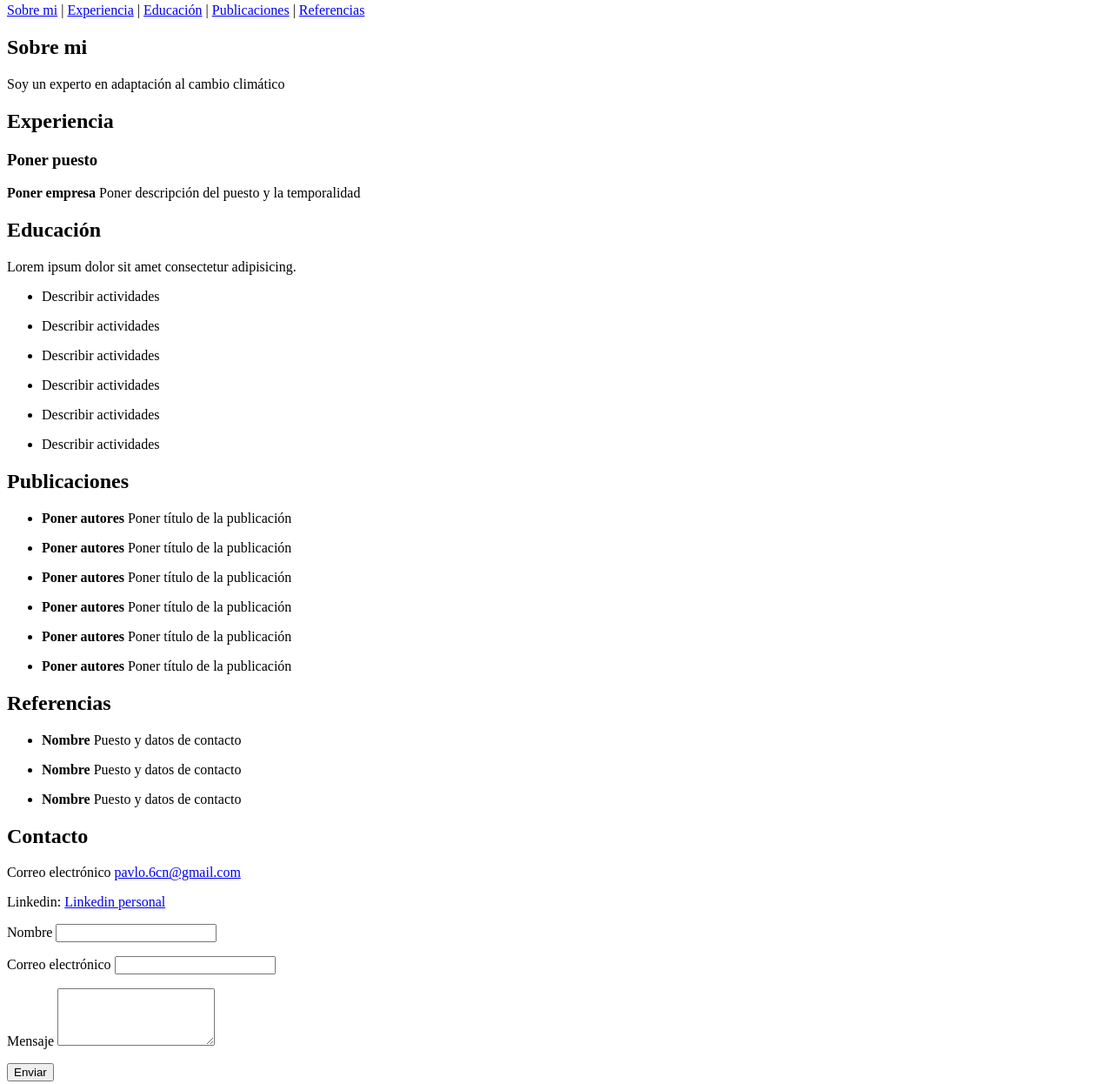
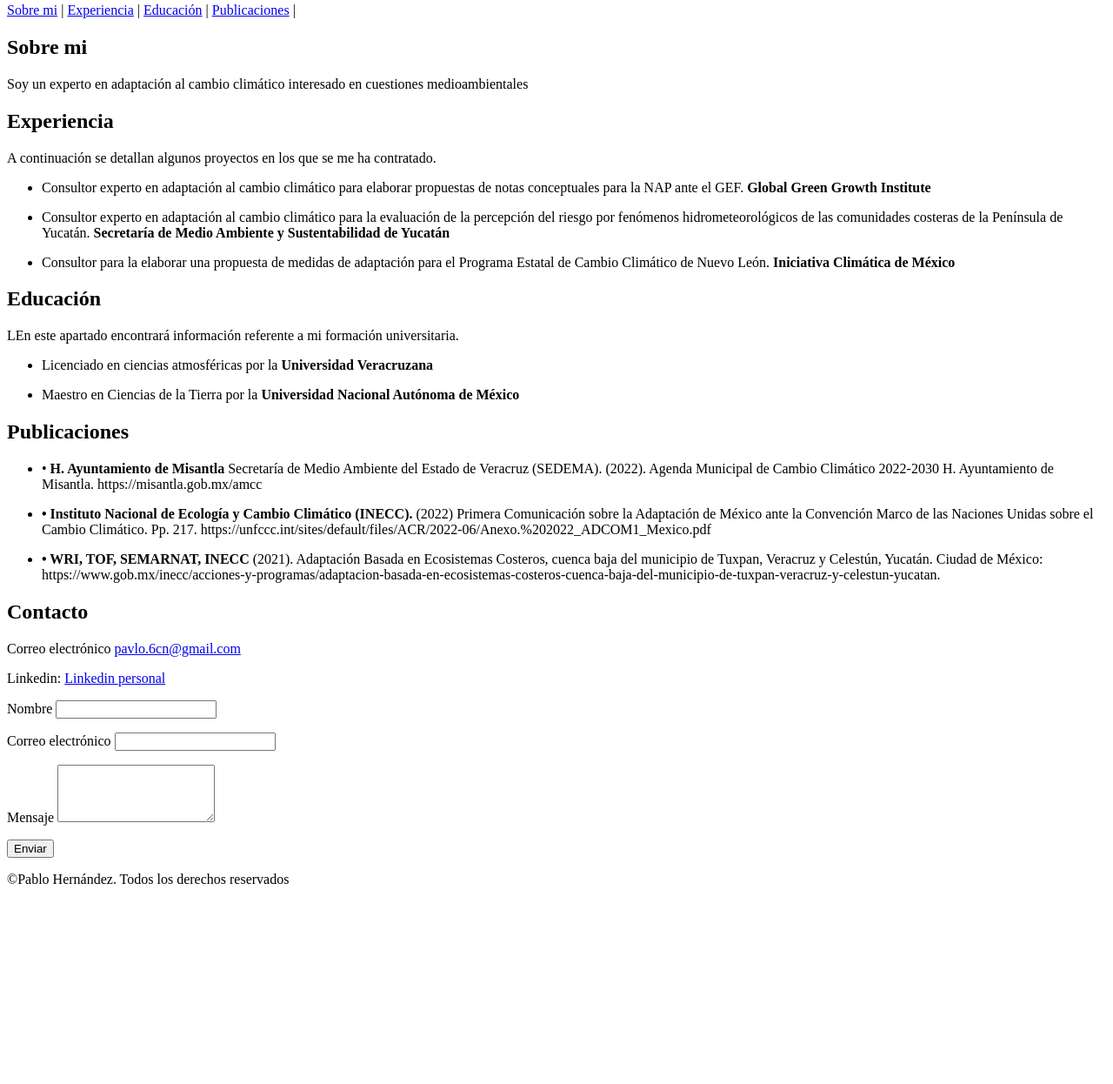
Before and after one commit to Pavlytus/Portafolio-tarea-siete, a plain HTML site: page index.html in a window 1280 px wide. Shown: the part 323-1569 px from the top of the page at 87% size. After the commit the page ends 1359 px from the top, so only its background shows below. Drawn offline with Linux system fonts and the light colour scheme.

Commit message:
datos de empleadores

```diff
--- a/index.html
+++ b/index.html
@@ -16,57 +16,44 @@
     <a href="#experiencia">Experiencia</a> |
     <a href="#educacion">Educación</a> |
     <a href="#publicaciones">Publicaciones</a> |
-    <a href="#referencias">Referencias</a>
-    <!-- Poner todos los temas en cuanto a enlaces que creamos convenientes -->
+       <!-- Poner todos los temas en cuanto a enlaces que creamos convenientes -->
    </nav>
    <main>
     <section id="sobre-mi">
         <!-- Título de mi sección -->
         <h2>Sobre mi</h2>
-        <p> Soy un experto en adaptación al cambio climático</p>
+        <p> Soy un experto en adaptación al cambio climático interesado en cuestiones medioambientales</p>
     </section>
     <section id="experiencia">
         <!-- Título de mi sección -->
-        <h2>Experiencia</h2>
-        <article>
-            <h3>Poner puesto</h3>
-            <p> <strong>Poner empresa</strong> Poner descripción del puesto y la temporalidad</p>
-        </article>
+    <h2>Experiencia</h2>
+    <p>A continuación se detallan algunos proyectos en los que se me ha contratado.</p>
+    <ul>
+    <li><p>Consultor experto en adaptación al cambio climático para elaborar propuestas de notas conceptuales para la NAP ante el GEF. <strong>Global Green Growth Institute</strong></p></li>
+    <li><p>Consultor experto en adaptación al cambio climático para la evaluación de la percepción del riesgo por fenómenos hidrometeorológicos de las comunidades costeras de la Península de Yucatán. <strong>Secretaría de Medio Ambiente y Sustentabilidad de Yucatán</strong></p></li>
+    <li><p>Consultor para la elaborar una propuesta de medidas de adaptación para el Programa Estatal de Cambio Climático de Nuevo León. <strong>Iniciativa Climática de México</strong></p></li>
+</ul>
     </section>
     <section id="educacion">
     <h2>Educación</h2>
-    <p>Lorem ipsum dolor sit amet consectetur adipisicing.</p>
+    <p>LEn este apartado encontrará información referente a mi formación universitaria.</p>
     <ul>
-        <li><p>Describir actividades</p></li>
-        <li><p>Describir actividades</p></li>
-        <li><p>Describir actividades</p></li>
-        <li><p>Describir actividades</p></li>
-        <li><p>Describir actividades</p></li>
-        <li><p>Describir actividades</p></li>
+        <li><p>Licenciado en ciencias atmosféricas por la <strong>Universidad Veracruzana</strong></p></li>
+        <li><p>Maestro en Ciencias de la Tierra por la <strong>Universidad Nacional Autónoma de México</strong></p></li>
     </ul>
     </section>
     <section id="publicaciones">
         <!-- Título de mi sección -->
         <h2>Publicaciones</h2>
         <ul>
-            <li><p> <strong>Poner autores</strong> Poner título de la publicación</p></li>
-            <li><p> <strong>Poner autores</strong> Poner título de la publicación</p></li>
-            <li><p> <strong>Poner autores</strong> Poner título de la publicación</p></li>
-            <li><p> <strong>Poner autores</strong> Poner título de la publicación</p></li>
-            <li><p> <strong>Poner autores</strong> Poner título de la publicación</p></li>
-            <li><p> <strong>Poner autores</strong> Poner título de la publicación</p></li>
+            <li><p> •	<Strong>H. Ayuntamiento de Misantla</Strong> Secretaría de Medio Ambiente del Estado de Veracruz (SEDEMA). (2022). Agenda Municipal de Cambio Climático 2022-2030 H. Ayuntamiento de Misantla. https://misantla.gob.mx/amcc</p></li>
+            <li><p> <strong>•	Instituto Nacional de Ecología y Cambio Climático (INECC).</strong> (2022) Primera Comunicación sobre la Adaptación de México ante la Convención Marco de las Naciones Unidas sobre el Cambio Climático. Pp. 217. https://unfccc.int/sites/default/files/ACR/2022-06/Anexo.%202022_ADCOM1_Mexico.pdf</p></li>
+            <li><p> <strong>•	WRI, TOF, SEMARNAT, INECC</strong> (2021). Adaptación Basada en Ecosistemas Costeros, cuenca baja del municipio de Tuxpan, Veracruz y Celestún, Yucatán. Ciudad de México:
+                https://www.gob.mx/inecc/acciones-y-programas/adaptacion-basada-en-ecosistemas-costeros-cuenca-baja-del-municipio-de-tuxpan-veracruz-y-celestun-yucatan.
+                </p></li>
         </ul>
     </section>
-    <section id="referencias">
-        <!-- Título de mi sección -->
-        <h2>Referencias</h2>
-        <ul>
-            <li><p> <strong>Nombre</strong> Puesto y datos de contacto</p></li>
-            <li><p> <strong>Nombre</strong> Puesto y datos de contacto</p></li>
-            <li><p> <strong>Nombre</strong> Puesto y datos de contacto</p></li>
-        </ul>
-    </section>
-    <section id="contacto">
+        <section id="contacto">
         <h2>Contacto</h2>
         <p>Correo electrónico <a href="mailto:pavlo.6cn@gmail.com">pavlo.6cn@gmail.com</a></p>
        <p>Linkedin: <a href="https://mx.linkedin.org/" target="_blank" rel="noopener noreferrer">Linkedin personal</a></p>
```
